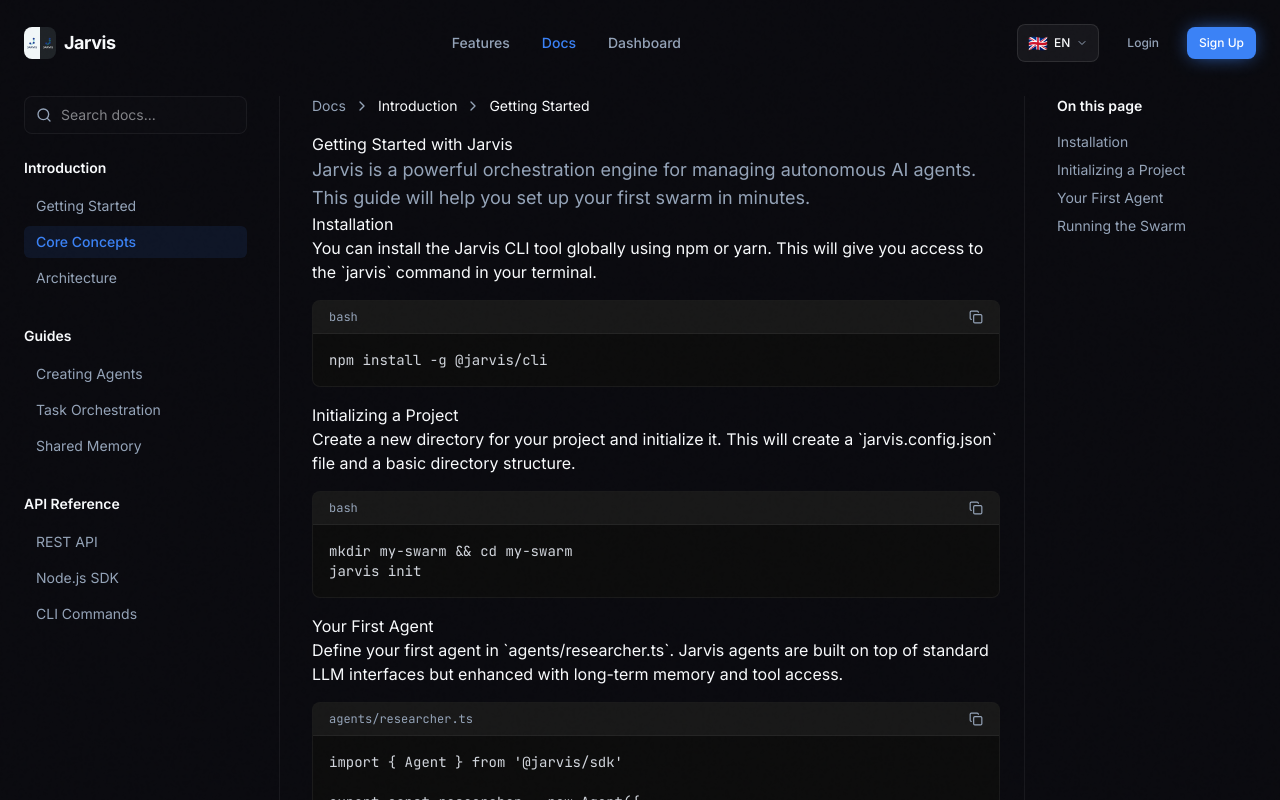
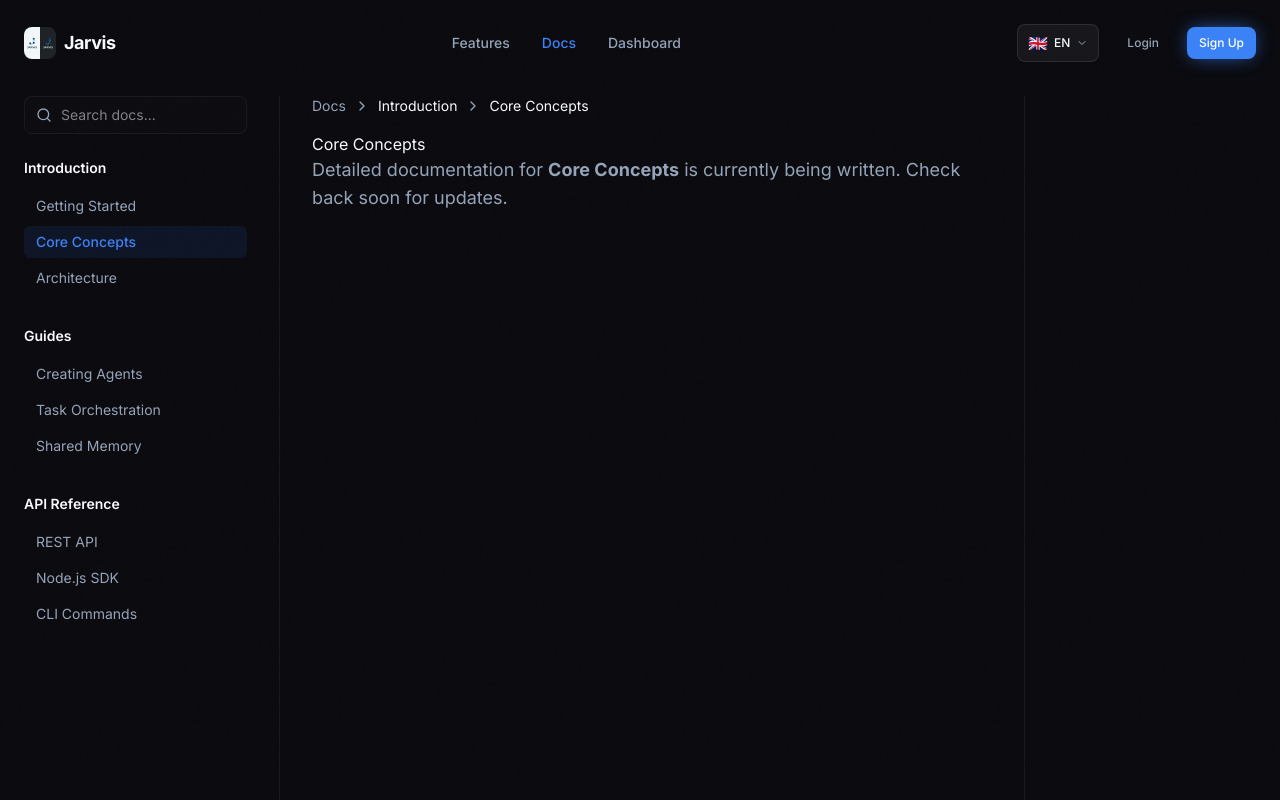
Before and after one commit to ateliersam86/jarvis, a Next.js app in the folder web/: page /en/docs in a window 1280 px wide. Both pictures are taken after a click on the button "Core Concepts". Shown: the top 800 px of the page. Built offline with nearby package versions, Linux system fonts and the light colour scheme.

Commit message:
🔧 Docs navigation fix by Gemini Pro
- Dynamic sidebar content switching with useState
- getSectionContent for each section
- Coming soon fallback for unwritten sections
- Fixed TypeScript types

```diff
--- a/web/app/[locale]/docs/page.tsx
+++ b/web/app/[locale]/docs/page.tsx
@@ -1,12 +1,22 @@
 'use client'
 
-import { useState } from 'react'
+import { useState, ReactNode } from 'react'
 import { Navbar } from '@/components/shared/Navbar'
-import { Footer } from '@/components/shared/Footer'
 import { CodeBlock } from '@/components/docs/CodeBlock'
 import { cn } from '@/lib/utils'
 import { Search, ChevronRight } from 'lucide-react'
-import Link from 'next/link'
+
+interface TocItem {
+  label: string
+  href: string
+}
+
+interface SectionContent {
+  group: string
+  title: string
+  content: ReactNode
+  toc: TocItem[]
+}
 
 export default function DocsPage() {
   const [activeSection, setActiveSection] = useState('getting-started')
@@ -37,6 +47,96 @@ export default function DocsPage() {
       ]
     },
   ]
+
+  const getSectionContent = (id: string): SectionContent => {
+    switch (id) {
+      case 'getting-started':
+        return {
+          group: 'Introduction',
+          title: 'Getting Started',
+          content: (
+            <>
+              <h1>Getting Started with Jarvis</h1>
+              <p className="lead text-lg text-muted">
+                Jarvis is a powerful orchestration engine for managing autonomous AI agents. This guide will help you set up your first swarm in minutes.
+              </p>
+
+              <h2>Installation</h2>
+              <p>
+                You can install the Jarvis CLI tool globally using npm or yarn. This will give you access to the `jarvis` command in your terminal.
+              </p>
+              <CodeBlock
+                language="bash"
+                code="npm install -g @jarvis/cli"
+              />
+
+              <h2>Initializing a Project</h2>
+              <p>
+                Create a new directory for your project and initialize it. This will create a `jarvis.config.json` file and a basic directory structure.
+              </p>
+              <CodeBlock
+                language="bash"
+                code="mkdir my-swarm && cd my-swarm
+jarvis init"
+              />
+
+              <h2>Your First Agent</h2>
+              <p>
+                Define your first agent in `agents/researcher.ts`. Jarvis agents are built on top of standard LLM interfaces but enhanced with long-term memory and tool access.
+              </p>
+              <CodeBlock
+                language="typescript"
+                filename="agents/researcher.ts"
+                code={`import { Agent } from '@jarvis/sdk'
+
+export const researcher = new Agent({
+  name: 'researcher',
+  role: 'Information Gatherer',
+  model: 'gemini-pro',
+  tools: ['web-search', 'read-file'],
+  instructions: 'You are an expert researcher. detailed and factual.'
+})`}
+              />
+
+              <h2>Running the Swarm</h2>
+              <p>
+                Start the orchestration engine to bring your agents to life.
+              </p>
+              <CodeBlock
+                language="bash"
+                code="jarvis start"
+              />
+            </>
+          ),
+          toc: [
+            { label: 'Installation', href: '#' },
+            { label: 'Initializing a Project', href: '#' },
+            { label: 'Your First Agent', href: '#' },
+            { label: 'Running the Swarm', href: '#' },
+          ]
+        }
+      default:
+        // Generic fallback for other sections
+        const group = sidebarItems.find(g => g.items.some(i => i.id === id))
+        const item = group?.items.find(i => i.id === id)
+        return {
+          group: group?.section || 'Docs',
+          title: item?.label || 'Documentation',
+          content: (
+            <>
+              <h1>{item?.label}</h1>
+              <p className="lead text-lg text-muted">
+                Detailed documentation for <strong>{item?.label}</strong> is currently being written.
+                Check back soon for updates.
+              </p>
+            </>
+          ),
+          toc: []
+        }
+    }
+  }
+
+  const activeData = getSectionContent(activeSection)
 
   return (
     <div className="min-h-screen flex flex-col bg-background">
@@ -85,83 +185,28 @@ export default function DocsPage() {
           <div className="mb-4 flex items-center gap-2 text-sm text-muted">
             <span>Docs</span>
             <ChevronRight className="w-4 h-4" />
-            <span className="text-foreground">Introduction</span>
+            <span className="text-foreground">{activeData.group}</span>
             <ChevronRight className="w-4 h-4" />
-            <span className="text-foreground">Getting Started</span>
+            <span className="text-foreground">{activeData.title}</span>
           </div>
 
-          <h1>Getting Started with Jarvis</h1>
-          <p className="lead text-lg text-muted">
-            Jarvis is a powerful orchestration engine for managing autonomous AI agents. This guide will help you set up your first swarm in minutes.
-          </p>
-
-          <h2>Installation</h2>
-          <p>
-            You can install the Jarvis CLI tool globally using npm or yarn. This will give you access to the `jarvis` command in your terminal.
-          </p>
-          <CodeBlock
-            language="bash"
-            code="npm install -g @jarvis/cli"
-          />
-
-          <h2>Initializing a Project</h2>
-          <p>
-            Create a new directory for your project and initialize it. This will create a `jarvis.config.json` file and a basic directory structure.
-          </p>
-          <CodeBlock
-            language="bash"
-            code="mkdir my-swarm && cd my-swarm
-jarvis init"
-          />
-
-          <h2>Your First Agent</h2>
-          <p>
-            Define your first agent in `agents/researcher.ts`. Jarvis agents are built on top of standard LLM interfaces but enhanced with long-term memory and tool access.
-          </p>
-          <CodeBlock
-            language="typescript"
-            filename="agents/researcher.ts"
-            code={`import { Agent } from '@jarvis/sdk'
-
-export const researcher = new Agent({
-  name: 'researcher',
-  role: 'Information Gatherer',
-  model: 'gemini-pro',
-  tools: ['web-search', 'read-file'],
-  instructions: 'You are an expert researcher. detailed and factual.'
-})`}
-          />
-
-          <h2>Running the Swarm</h2>
-          <p>
-            Start the orchestration engine to bring your agents to life.
-          </p>
-          <CodeBlock
-            language="bash"
-            code="jarvis start"
-          />
+          {activeData.content}
         </main>
 
         {/* Table of Contents */}
         <aside className="w-64 hidden xl:block pl-8 border-l border-border shrink-0 fixed right-0 top-24 h-[calc(100vh-6rem)]">
-          <h4 className="font-semibold text-sm mb-4 text-foreground">On this page</h4>
-          <ul className="space-y-2 text-sm text-muted">
-            <li><a href="#" className="hover:text-primary transition-colors">Installation</a></li>
-            <li><a href="#" className="hover:text-primary transition-colors">Initializing a Project</a></li>
-            <li><a href="#" className="hover:text-primary transition-colors">Your First Agent</a></li>
-            <li><a href="#" className="hover:text-primary transition-colors">Running the Swarm</a></li>
-          </ul>
+          {activeData.toc.length > 0 && (
+            <>
+              <h4 className="font-semibold text-sm mb-4 text-foreground">On this page</h4>
+              <ul className="space-y-2 text-sm text-muted">
+                {activeData.toc.map((item, i) => (
+                  <li key={i}><a href={item.href} className="hover:text-primary transition-colors">{item.label}</a></li>
+                ))}
+              </ul>
+            </>
+          )}
         </aside>
       </div>
-
-      {/* Footer is outside the flex container to stay at bottom if content is short,
-          but here min-h-screen handles it.
-          Actually, with fixed sidebars, footer might behave oddly if main content is long.
-          Ideally main content should scroll, sidebar fixed.
-          Current CSS: body scrolls. Sidebars fixed. This is fine.
-      */}
-      {/* <Footer /> */}
-      {/* Removed Footer from docs page usually to maximize reading space, or keep it minimal */}
     </div>
   )
 }
```
